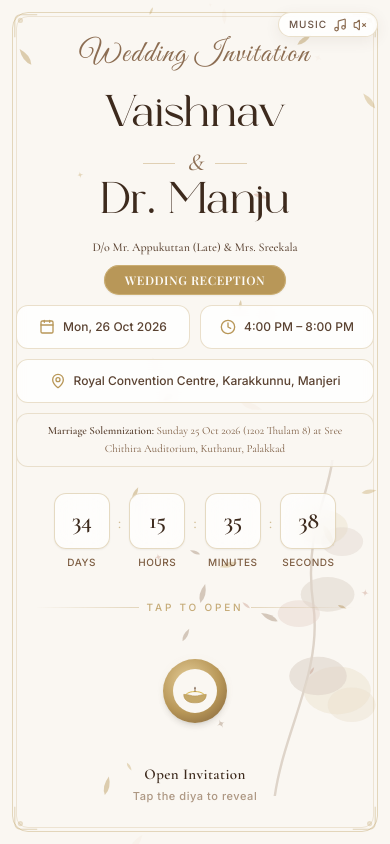
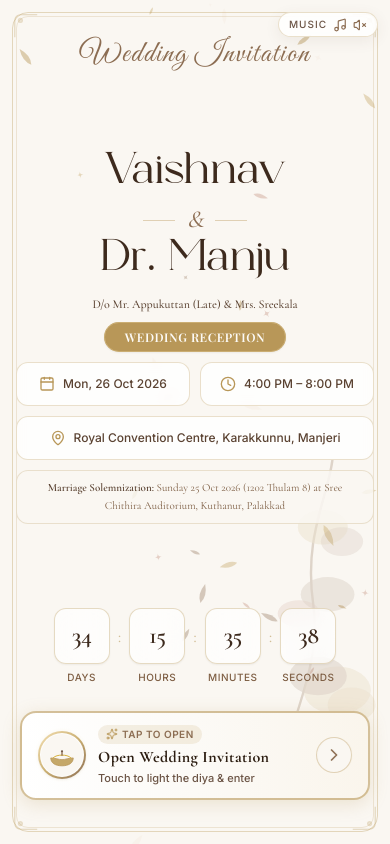
Before and after one commit to saijithc/wedding_invitation_website, a Next.js app: page / in a window 390 px wide. Built offline with nearby package versions, Linux system fonts and the light colour scheme.

Commit message:
style: improve UI/UX visibility and affordance for Tap to Open button

```diff
--- a/src/components/TraditionalSealOpener.tsx
+++ b/src/components/TraditionalSealOpener.tsx
@@ -2,6 +2,7 @@
 
 import React, { useState } from 'react';
 import confetti from 'canvas-confetti';
+import { Sparkles, ChevronRight } from 'lucide-react';
 
 interface TraditionalSealOpenerProps {
   onComplete: () => void;
@@ -26,16 +27,16 @@ export default function TraditionalSealOpener({ onComplete, isOpened }: Traditio
     if (typeof window !== 'undefined') {
       window.dispatchEvent(new CustomEvent('play-wedding-music'));
       if ('vibrate' in navigator) {
-        navigator.vibrate([20, 30, 20]);
+        navigator.vibrate([25, 40, 25]);
       }
     }
 
     setTimeout(() => {
       setIsOpening(true);
       confetti({
-        particleCount: 55,
-        spread: 80,
-        origin: { y: 0.78 },
+        particleCount: 65,
+        spread: 85,
+        origin: { y: 0.8 },
         colors: ['#D4AF37', '#B89758', '#E6CF9B', '#8C6D52', '#FAF7F2'],
       });
       setTimeout(() => onComplete(), 450);
@@ -44,153 +45,163 @@ export default function TraditionalSealOpener({ onComplete, isOpened }: Traditio
 
   return (
     <>
-      {/* Keyframe styles */}
       <style>{`
         @keyframes flameSway {
           0%, 100% { transform: scaleX(1) scaleY(1) rotate(-1deg); }
-          25%       { transform: scaleX(0.93) scaleY(1.07) rotate(1.5deg); }
-          50%       { transform: scaleX(1.05) scaleY(0.96) rotate(-0.5deg); }
-          75%       { transform: scaleX(0.96) scaleY(1.04) rotate(1deg); }
-        }
-        @keyframes warmGlow {
-          0%, 100% { opacity: 0.35; transform: scale(1); }
-          50%       { opacity: 0.6;  transform: scale(1.08); }
-        }
-        @keyframes warmGlowLit {
-          0%, 100% { opacity: 0.55; transform: scale(1); }
-          50%       { opacity: 0.85; transform: scale(1.12); }
-        }
-        @keyframes outerGlowLit {
-          0%, 100% { opacity: 0.2; transform: scale(1); }
-          50%       { opacity: 0.4; transform: scale(1.15); }
+          25%       { transform: scaleX(0.92) scaleY(1.08) rotate(1.5deg); }
+          50%       { transform: scaleX(1.06) scaleY(0.95) rotate(-0.5deg); }
+          75%       { transform: scaleX(0.95) scaleY(1.05) rotate(1deg); }
         }
         @keyframes flameFlicker {
           0%, 100% { opacity: 1; }
           45%       { opacity: 0.88; }
-          70%       { opacity: 0.95; }
+          70%       { opacity: 0.96; }
+        }
+        @keyframes btnPulse {
+          0%, 100% {
+            box-shadow: 0 4px 18px rgba(184, 151, 88, 0.22), 0 0 0 0 rgba(212, 175, 55, 0.35);
+          }
+          50% {
+            box-shadow: 0 6px 24px rgba(184, 151, 88, 0.35), 0 0 0 6px rgba(212, 175, 55, 0);
+          }
+        }
+        @keyframes subtleBounce {
+          0%, 100% { transform: translateX(0); }
+          50% { transform: translateX(3px); }
+        }
+        @keyframes diyaGlow {
+          0%, 100% { transform: scale(1); opacity: 0.5; }
+          50% { transform: scale(1.15); opacity: 0.9; }
         }
       `}</style>
 
-      <div className="w-full max-w-xs mx-auto flex flex-col items-center select-none pt-3 pb-1">
-
-        {/* Subtle label */}
-        <div className="flex items-center gap-2 mb-5 w-full justify-center">
-          <span className="h-[1px] flex-1 bg-gradient-to-r from-transparent to-[#B89758]/35" />
-          <span className="text-[10px] text-[#B89758]/80 tracking-[0.28em] uppercase font-medium">
-            {isLit ? 'Opening…' : 'Tap to open'}
-          </span>
-          <span className="h-[1px] flex-1 bg-gradient-to-l from-transparent to-[#B89758]/35" />
-        </div>
-
+      <div className="w-full max-w-md mx-auto flex flex-col items-center select-none pt-2 pb-2 px-1">
+        {/* Prominent High-Affordance Tap to Open Button */}
         <button
           type="button"
           onClick={handleOpen}
           disabled={isOpening}
-          aria-label="Open Wedding Invitation"
-          className="group relative flex flex-col items-center gap-4 cursor-pointer disabled:cursor-not-allowed"
+          aria-label="Tap to Open Wedding Invitation"
+          className={`group relative w-full flex items-center justify-between gap-3 sm:gap-4 px-4 py-3 sm:py-3.5 rounded-2xl
+            border-2 transition-all duration-300 cursor-pointer active:scale-[0.98] overflow-hidden
+            ${isLit
+              ? 'bg-gradient-to-r from-[#FFFDF9] via-[#FAF3E5] to-[#F7EBD0] border-[#D4AF37] shadow-[0_0_25px_rgba(212,175,55,0.4)]'
+              : 'bg-gradient-to-r from-white via-[#FCFAF6] to-[#FAF5EC] border-[#B89758]/60 hover:border-[#B89758] hover:shadow-[0_8px_25px_rgba(184,151,88,0.28)]'
+            }
+          `}
+          style={{
+            animation: isLit ? 'none' : 'btnPulse 2.8s ease-in-out infinite',
+          }}
         >
-          {/* Diya + glow stack */}
-          <div className="relative flex items-center justify-center w-28 h-28">
+          {/* Subtle shimmering light across button */}
+          <div className="absolute inset-0 -translate-x-full group-hover:translate-x-full transition-transform duration-1000 bg-gradient-to-r from-transparent via-[#B89758]/15 to-transparent pointer-events-none" />
 
-            {/* Outermost warm ambient glow — only when lit */}
-            {isLit && (
-              <div
-                className="absolute w-28 h-28 rounded-full"
-                style={{
-                  background: 'radial-gradient(circle, rgba(212,175,55,0.18) 0%, transparent 70%)',
-                  animation: 'outerGlowLit 2.4s ease-in-out infinite',
-                }}
-              />
-            )}
-
-            {/* Inner warm halo — breathes gently like candlelight */}
+          {/* Left: Traditional Diya Medallion */}
+          <div className="relative shrink-0 flex items-center justify-center">
+            {/* Ambient aura behind diya */}
             <div
-              className="absolute w-20 h-20 rounded-full"
+              className="absolute w-14 h-14 rounded-full"
               style={{
                 background: isLit
-                  ? 'radial-gradient(circle, rgba(247,223,148,0.45) 0%, rgba(212,175,55,0.2) 50%, transparent 75%)'
-                  : 'radial-gradient(circle, rgba(184,151,88,0.18) 0%, transparent 70%)',
-                animation: isLit ? 'warmGlowLit 1.8s ease-in-out infinite' : 'warmGlow 3s ease-in-out infinite',
+                  ? 'radial-gradient(circle, rgba(251,191,36,0.6) 0%, rgba(212,175,55,0.25) 55%, transparent 75%)'
+                  : 'radial-gradient(circle, rgba(212,175,55,0.25) 0%, transparent 70%)',
+                animation: isLit ? 'diyaGlow 1.6s ease-in-out infinite' : 'none',
               }}
             />
 
-            {/* Gold diya base circle */}
+            {/* Circular golden frame */}
             <div
-              className={`relative z-10 w-16 h-16 rounded-full flex items-center justify-center shadow-md transition-all duration-700
+              className={`relative z-10 w-12 h-12 sm:w-13 sm:h-13 rounded-full flex items-center justify-center p-0.5 shadow-sm transition-transform duration-500
                 ${isLit
-                  ? 'shadow-[0_0_20px_6px_rgba(212,175,55,0.35)]'
-                  : 'group-hover:shadow-[0_0_14px_4px_rgba(184,151,88,0.25)]'
+                  ? 'bg-gradient-to-br from-[#FDE68A] via-[#D4AF37] to-[#8C6D52] scale-105'
+                  : 'bg-gradient-to-br from-[#F5E1B5] via-[#CBB073] to-[#8C6D52] group-hover:scale-105'
                 }
               `}
-              style={{
-                background: isLit
-                  ? 'radial-gradient(circle at 40% 35%, #F7DF94, #D4AF37 50%, #8C6D52)'
-                  : 'radial-gradient(circle at 40% 35%, #E6CF9B, #B89758 55%, #7A5C38)',
-              }}
             >
-              {/* Inner diya body */}
-              <div className="w-11 h-11 rounded-full bg-[#FAF7F2] flex items-end justify-center overflow-hidden pb-1">
-
-                {/* Diya SVG — flame + bowl */}
+              {/* Inner bowl container */}
+              <div className="w-full h-full rounded-full bg-[#FAF7F2] flex items-end justify-center overflow-hidden pb-1 border border-white/80">
                 <svg viewBox="0 0 32 32" className="w-9 h-9" fill="none">
-
                   {/* Diya bowl */}
                   <path
-                    d="M6 19 C6 24 10 26.5 16 26.5 C22 26.5 26 24 26 19 C22 19 19 20.5 16 20.5 C13 20.5 10 19 6 19 Z"
+                    d="M6 19.5 C6 24 10 26.5 16 26.5 C22 26.5 26 24 26 19.5 C22 19.5 19 21 16 21 C13 21 10 19.5 6 19.5 Z"
                     fill="#C5A869"
                     stroke="#B89758"
-                    strokeWidth="0.6"
+                    strokeWidth="0.7"
                   />
                   {/* Bowl rim */}
                   <path
-                    d="M8 19 C10 17 13 16.5 16 16.5 C19 16.5 22 17 24 19"
+                    d="M8 19.5 C10 17.5 13 17 16 17 C19 17 22 17.5 24 19.5"
                     stroke="#D4AF37"
-                    strokeWidth="0.8"
+                    strokeWidth="0.85"
                     strokeLinecap="round"
                   />
                   {/* Wick */}
-                  <line x1="16" y1="16.5" x2="16" y2="13.5" stroke="#8C6D52" strokeWidth="0.9" strokeLinecap="round" />
+                  <line x1="16" y1="17" x2="16" y2="13.5" stroke="#785338" strokeWidth="1" strokeLinecap="round" />
 
-                  {/* Flame — only shown when lit or hovered */}
+                  {/* Flame */}
                   {isLit ? (
                     <g style={{ animation: 'flameSway 1.6s ease-in-out infinite, flameFlicker 1.2s ease-in-out infinite', transformOrigin: '16px 13.5px' }}>
                       {/* Outer flame */}
                       <path
-                        d="M16 4 C16 4 19 9 19 12 C19 13.7 17.7 15 16 15 C14.3 15 13 13.7 13 12 C13 9 16 4 16 4 Z"
-                        fill="#F97316"
-                        opacity="0.7"
+                        d="M16 3.5 C16 3.5 19.5 8.5 19.5 12 C19.5 14 18 15.5 16 15.5 C14 15.5 12.5 14 12.5 12 C12.5 8.5 16 3.5 16 3.5 Z"
+                        fill="#EA580C"
+                        opacity="0.85"
                       />
-                      {/* Inner bright flame */}
+                      {/* Inner glowing flame */}
                       <path
-                        d="M16 6.5 C16 6.5 17.8 10 17.8 12 C17.8 13.0 17.0 13.8 16 13.8 C15.0 13.8 14.2 13.0 14.2 12 C14.2 10 16 6.5 16 6.5 Z"
-                        fill="#FCD34D"
+                        d="M16 6 C16 6 18.2 9.5 18.2 12 C18.2 13.2 17.2 14.2 16 14.2 C14.8 14.2 13.8 13.2 13.8 12 C13.8 9.5 16 6 16 6 Z"
+                        fill="#FBBF24"
                       />
-                      {/* Flame tip glow */}
-                      <ellipse cx="16" cy="8" rx="1.2" ry="2" fill="#FEF3C7" opacity="0.85" />
+                      {/* White-hot flame core */}
+                      <ellipse cx="16" cy="8" rx="1.2" ry="2.2" fill="#FEF3C7" />
                     </g>
                   ) : (
-                    /* Unlit wick tip */
-                    <circle cx="16" cy="13.2" r="0.9" fill="#5A4231" opacity="0.5" />
+                    /* Unlit ready wick */
+                    <circle cx="16" cy="13.5" r="1" fill="#5A4231" opacity="0.6" />
                   )}
                 </svg>
-
               </div>
             </div>
           </div>
 
-          {/* Text */}
-          <div className="text-center">
-            <p className={`font-serif font-semibold text-[15px] tracking-wide transition-colors duration-500 ${isLit ? 'text-[#8C6D52]' : 'text-[#3D2A1D] group-hover:text-[#5A4231]'}`}>
-              {isOpening ? 'Opening…' : isLit ? 'Lighting the way…' : 'Open Invitation'}
+          {/* Center: Clear, Prominent, Actionable Text */}
+          <div className="flex-1 text-left min-w-0">
+            {/* Eyebrow badge: Highly visible */}
+            <div className="flex items-center gap-1.5 mb-0.5">
+              <span className="inline-flex items-center gap-1 px-2 py-0.5 rounded-full bg-[#B89758]/15 text-[#8C6D52] font-semibold text-[10px] sm:text-[11px] tracking-wider uppercase">
+                <Sparkles className="w-3 h-3 text-[#B89758]" />
+                <span>{isLit ? 'Lighting Diya…' : 'Tap to Open'}</span>
+              </span>
+            </div>
+
+            {/* Primary Action Title */}
+            <h3 className="font-serif text-base sm:text-lg font-bold text-[#2D1E12] tracking-wide leading-snug">
+              {isOpening ? 'Opening Invitation…' : isLit ? 'Welcome to Celebration' : 'Open Wedding Invitation'}
+            </h3>
+
+            {/* Subtext */}
+            <p className="text-[11px] sm:text-xs text-[#6B5445] font-medium truncate mt-0.5">
+              {isLit ? 'Revealing schedule & venue…' : 'Touch to light the diya & enter'}
             </p>
-            {!isLit && (
-              <p className="text-[11px] text-[#8C6D52]/70 tracking-wider mt-0.5 font-medium">
-                Tap the diya to reveal
-              </p>
-            )}
+          </div>
+
+          {/* Right: Golden Action Arrow Button */}
+          <div className="shrink-0 flex items-center justify-center">
+            <div
+              className={`w-9 h-9 sm:w-10 sm:h-10 rounded-full flex items-center justify-center transition-all duration-300
+                ${isLit
+                  ? 'bg-[#B89758] text-white shadow-sm'
+                  : 'bg-[#FAF7F2] text-[#8C6D52] border border-[#B89758]/40 group-hover:bg-[#B89758] group-hover:text-white group-hover:border-[#B89758]'
+                }
+              `}
+              style={{
+                animation: isLit ? 'none' : 'subtleBounce 1.8s ease-in-out infinite',
+              }}
+            >
+              <ChevronRight className="w-5 h-5 transition-transform group-hover:translate-x-0.5" />
+            </div>
           </div>
         </button>
-
       </div>
     </>
   );
```
